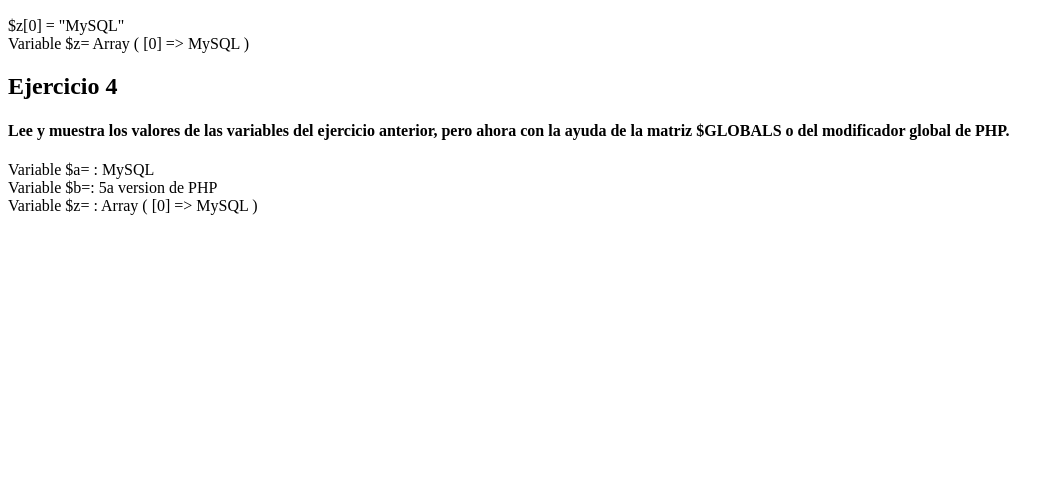
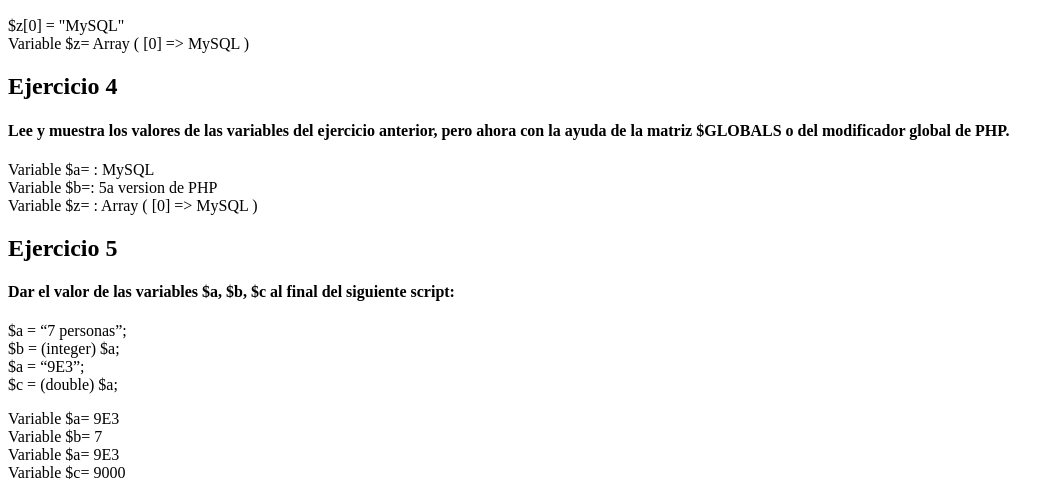
Before and after one commit to Ignacio7Bllk/tecweb, a PHP site: page / in a window 1280 px wide. Shown: the part 1249-1739 px from the top of the page, without its empty margins (0-1064 px from the left). Before the commit the page ends 1464 px from the top, so only its background shows below. Run offline with PHP 8.4, Linux system fonts and the light colour scheme.

Commit message:
Termine el ejercicio 5

```diff
--- a/practicas/p04/index.php
+++ b/practicas/p04/index.php
@@ -139,6 +139,25 @@ MVariables();
 unset($a,$b,$z);
 ?>
 
+<h2>Ejercicio 5</h2>
+<h4>Dar el valor de las variables $a, $b, $c al final del siguiente script:</h4>
+<p>$a = “7 personas”;<br>
+$b = (integer) $a;<br>
+$a = “9E3”;<br>
+$c = (double) $a;</p>
+
+<?php
+$a = "7 personas";
+$b = (integer) $a;
+$a = "9E3";
+$c = (double) $a;
+
+echo'Variable $a= '.$a.'<br>';
+echo'Variable $b= '.$b.'<br>';
+echo'Variable $a= '.$a.'<br>';
+echo'Variable $c= '.$c.'<br>';
+?>
+
 
 </body>
 </html>
```
